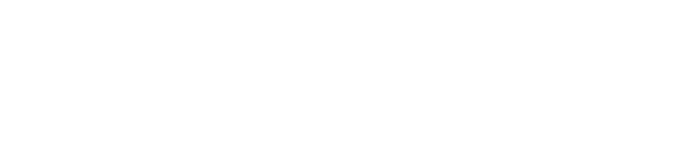
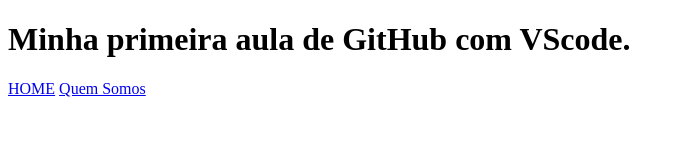
Before and after one commit to KauaHVieira/Aula1, a plain HTML site: page index.html in a window 1280 px wide. Shown: the whole page, without its empty margins (0-684 px from the left). Drawn offline with Linux system fonts and the light colour scheme.

Commit message:
css class

```diff
--- a/index.html
+++ b/index.html
@@ -3,9 +3,15 @@
 <head>
     <meta charset="UTF-8">
     <meta name="viewport" content="width=device-width, initial-scale=1.0">
-    <title>Document</title>
+    <title>Aula 1</title>
 </head>
 <body>
-
+<header class="cabecalho">
+<h1 class="cabecalho_titulo">Minha primeira aula de GitHub com VScode.</h1>
+<nav class="cabecalho_menu">
+<a href="#">HOME</a>
+<a href="#">Quem Somos</a>
+</nav>
+</header>
 </body>
 </html>
```
Also changed, not shown: style.css (added).
